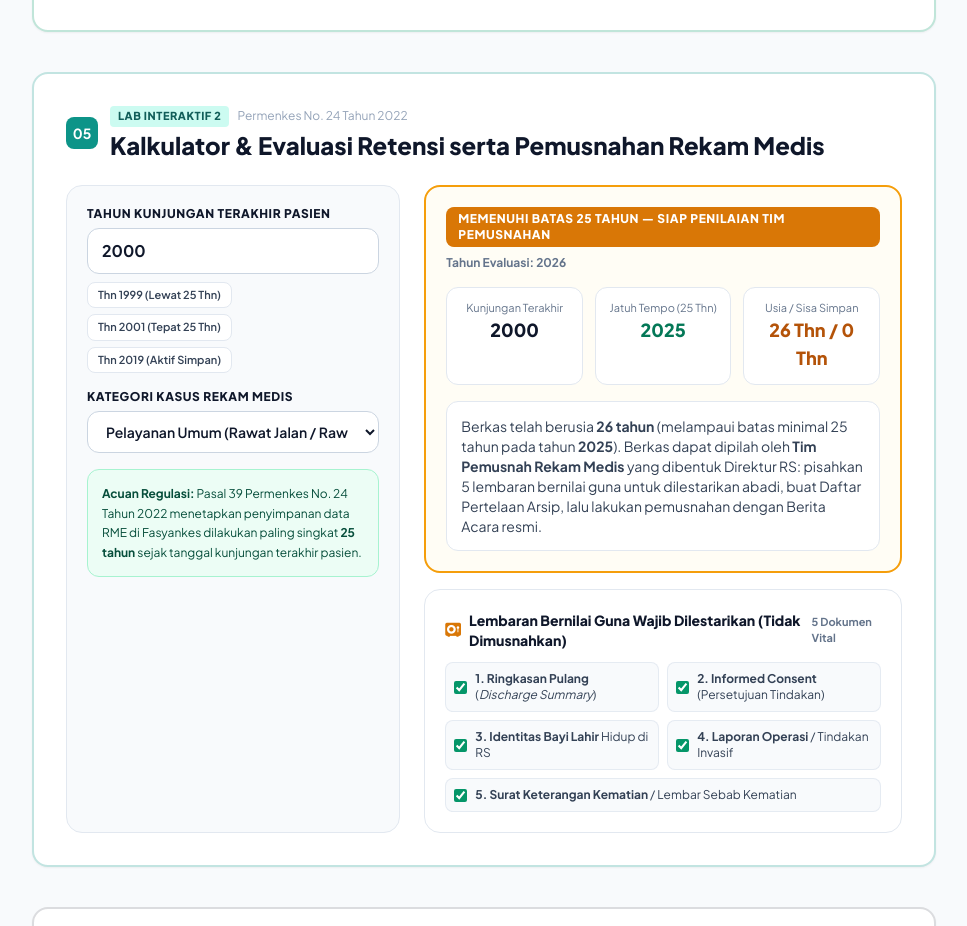
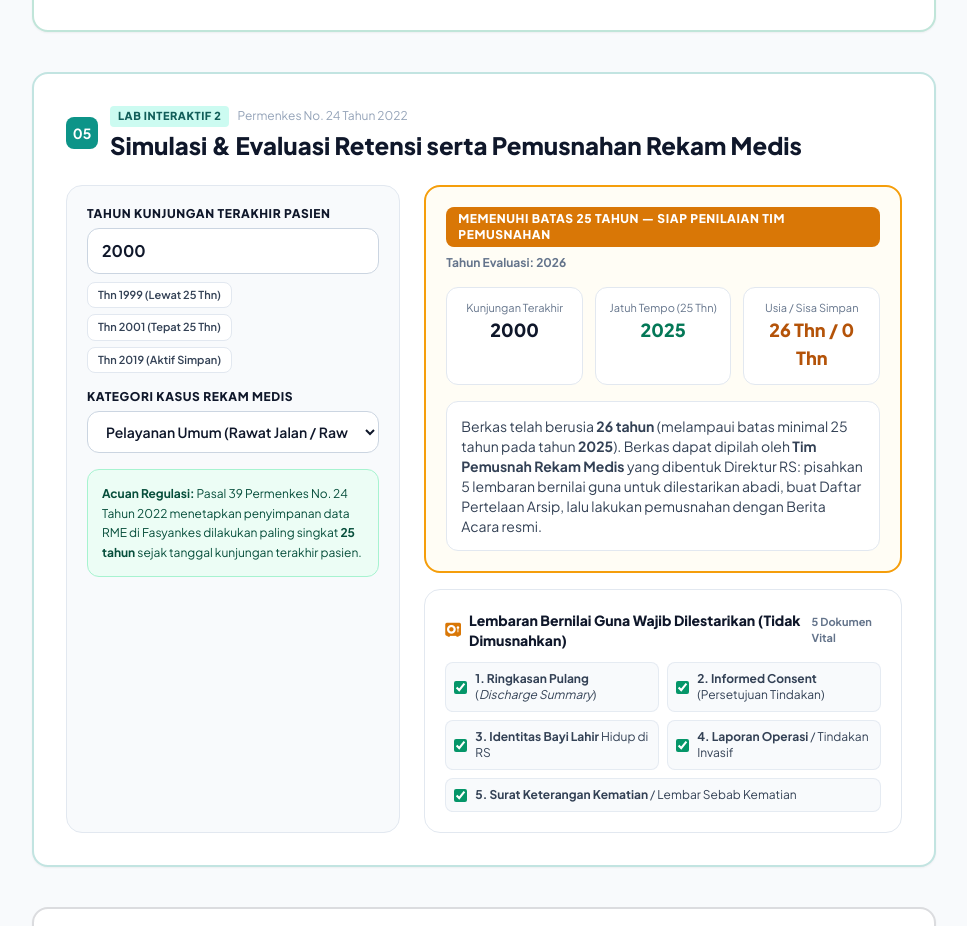
Before and after one commit to snoppy1812/Kelompok-4-ARS-Manajemen-Rekam-Medis-, a plain HTML site: page index.html in a window 1280 px wide. Shown: the part 5765-6691 px from the top of the page, without its empty margins (312-1279 px from the left). Drawn offline with nearby package versions, Linux system fonts and the light colour scheme.

Commit message:
Update index.html

```diff
--- a/index.html
+++ b/index.html
@@ -913,7 +913,7 @@
                                     <span class="text-[11px] font-extrabold uppercase tracking-wider text-tealmed-800 bg-tealmed-100 px-2 py-0.5 rounded">Lab Interaktif 2</span>
                                     <span class="text-xs text-slate-400">Permenkes No. 24 Tahun 2022</span>
                                 </div>
-                                <h2 class="text-xl sm:text-2xl font-extrabold text-navy-900 mt-0.5">Kalkulator &amp; Evaluasi Retensi serta Pemusnahan Rekam Medis</h2>
+                                <h2 class="text-xl sm:text-2xl font-extrabold text-navy-900 mt-0.5">Simulasi &amp; Evaluasi Retensi serta Pemusnahan Rekam Medis</h2>
                             </div>
                         </div>
                     </div>
```
